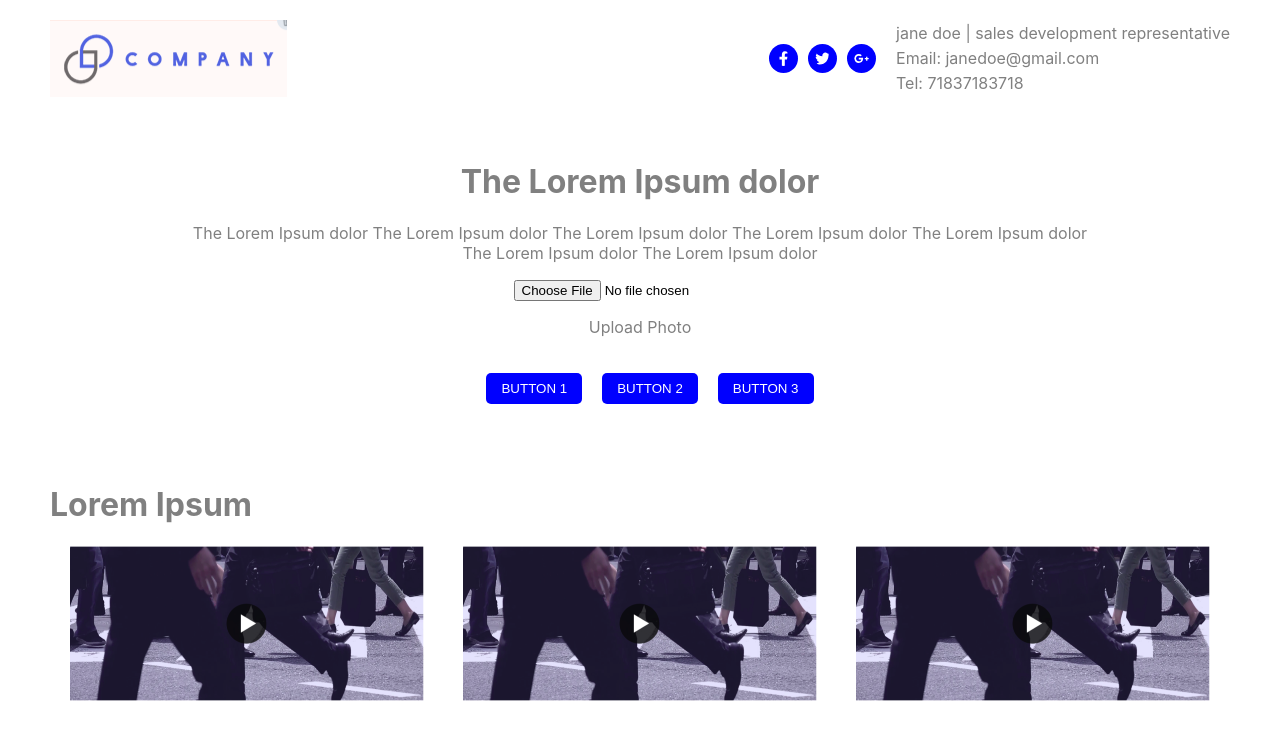
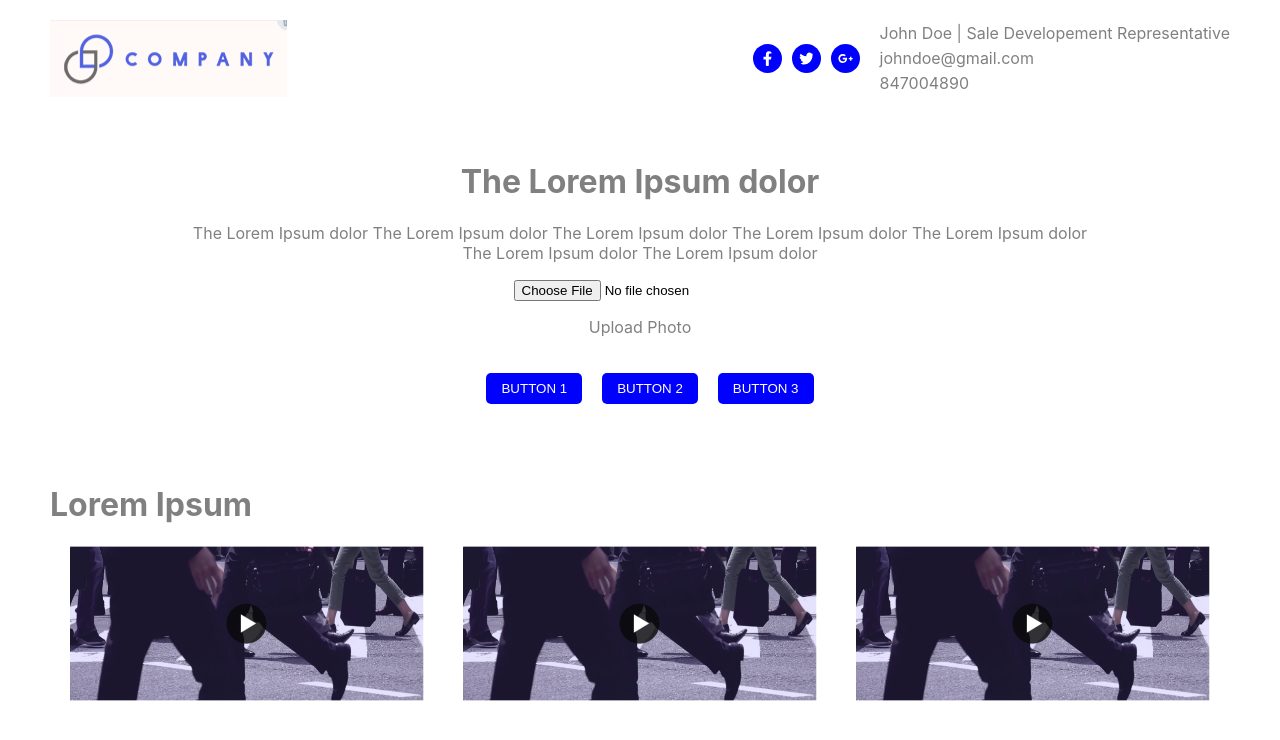
Before and after one commit to 1995muzaker/page-builder-react.js, a Next.js app: page / in a window 1280 px wide. Shown: the top 740 px of the page. Built offline with nearby package versions, Linux system fonts and the light colour scheme.

Commit message:
inline edit refactored with global function

```diff
--- a/package.json
+++ b/package.json
@@ -8,6 +8,7 @@
     "start": "next start"
   },
   "dependencies": {
+    "dompurify": "^2.0.10",
     "next": "9.3.6",
     "react": "16.13.1",
     "react-dom": "16.13.1",
--- a/src/components/header/TextEdit.js
+++ b/src/components/header/TextEdit.js
@@ -1,59 +1,38 @@
 import React from "react";
 
 class TextEdit extends React.Component {
-  constructor(props) {
-    super(props);
-    this.state = {
-      name: props.name,
-      type: props.type || "text",
-      value: props.value || "",
-      editClassName: props.editClassName,
-      edit: false,
-    };
-  }
-
-  focusInput = (event) => {
-    const value = event.target.value;
-    event.target.value = "";
-    event.target.value = value;
-    this.setState({ backup: this.state.value });
-  };
-
-  handleChange = (event) => {
-    this.setState({ value: event.target.value });
-  };
-
-  blurInput = () => {
-    this.setState({ edit: false });
+  state = {
+    isEditing: false,
   };
 
   keyInput = (event) => {
     if (event.key === "Escape") {
-      this.setState({ edit: false, value: this.state.backup });
+      this.setState({ isEditing: false });
     }
     if (event.key === "Enter") {
-      this.setState({ edit: false });
+      this.setState({ isEditing: false });
     }
   };
-
-  handleClick = () => {
-    this.setState({ edit: this.state.edit !== true });
-  };
   render() {
+    const { text, placeholder, children } = this.props;
     return (
-      (this.state.edit === true && (
-        <input
-          name={this.state.name}
-          type={this.state.type}
-          value={this.state.value}
-          className={this.state.editClassName}
-          autoFocus
-          onFocus={this.focusInput}
-          onChange={this.handleChange}
-          onBlur={this.blurInput}
-          onKeyUp={this.keyInput}
-        />
-      )) || <p onClick={this.handleClick}>{this.state.value}</p>
+      <section>
+        {this.state.isEditing ? (
+          <div
+            onBlur={() => this.setState({ isEditing: false })}
+            onKeyDown={(e) => this.keyInput(e)}
+          >
+            {children}
+          </div>
+        ) : (
+          <p
+            onClick={() => this.setState({ isEditing: true })}
+            className={`${text ? "text-black" : "text-gray-500"}`}
+          >
+            {text || placeholder || "Editable content"}
+          </p>
+        )}
+      </section>
     );
   }
 }
--- /dev/null
+++ b/src/components/header/TextEditView.js
@@ -0,0 +1,88 @@
+import React from "react";
+import TextEdit from "./TextEdit";
+import { InnerEdit } from "../../styles/Header";
+
+const TextEditView = ({
+  description,
+  email,
+  tel,
+  title,
+  handleInputChange,
+}) => {
+  return (
+    <div>
+      <InnerEdit>
+        <TextEdit
+          text={title}
+          placeholder="Write a title name"
+          // childRef={inputRef}
+          type="input"
+        >
+          <input
+            // // ref={inputRef}
+            type="text"
+            name="title"
+            className="shadow appearance-none border rounded w-full py-2 px-3 text-gray-700 leading-tight focus:outline-none focus:shadow-outline border-blue-300"
+            placeholder="Write a title name"
+            value={title}
+            onChange={handleInputChange}
+          />
+        </TextEdit>
+        &nbsp;
+        <p> | </p>
+        &nbsp;
+        <TextEdit
+          text={description}
+          placeholder="Description for the task"
+          // childRef={textareaRef}
+          type="textarea"
+        >
+          <input
+            // ref={textareaRef}
+            name="description"
+            className="shadow appearance-none border rounded w-full py-2 px-3 text-gray-700 leading-tight focus:outline-none focus:shadow-outline border-blue-300"
+            placeholder="Description for the task"
+            rows="5"
+            value={description}
+            onChange={handleInputChange}
+          />
+        </TextEdit>
+      </InnerEdit>
+
+      <TextEdit
+        text={email}
+        placeholder="Write a email name"
+        // childRef={inputRef}
+        type="input"
+      >
+        <input
+          // // ref={inputRef}
+          type="text"
+          name="email"
+          className="shadow appearance-none border rounded w-full py-2 px-3 text-gray-700 leading-tight focus:outline-none focus:shadow-outline border-blue-300"
+          placeholder="Write a email name"
+          value={email}
+          onChange={handleInputChange}
+        />
+      </TextEdit>
+      <TextEdit
+        text={tel}
+        placeholder="Write a tel name"
+        // childRef={inputRef}
+        type="input"
+      >
+        <input
+          // // ref={inputRef}
+          type="text"
+          name="tel"
+          className="shadow appearance-none border rounded w-full py-2 px-3 text-gray-700 leading-tight focus:outline-none focus:shadow-outline border-blue-300"
+          placeholder="Write a tel name"
+          value={tel}
+          onChange={handleInputChange}
+        />
+      </TextEdit>
+    </div>
+  );
+};
+
+export default TextEditView;
--- a/src/components/header/index.js
+++ b/src/components/header/index.js
@@ -1,16 +1,21 @@
-import React from "react";
+import React, { useRef, useState } from "react";
 import { HeaderDiv, Logo, HeaderList } from "../../styles/Header";
 import { FaFacebookF, FaTwitter, FaGooglePlusG } from "react-icons/fa";
 import TextEdit from "./TextEdit";
+import TextEditView from "./TextEditView";
 
-const Header = ({ zoomPicIn, zoomPicOut, height, show, toggleEdit }) => {
-  const handleClick = (event) => {
-    console.log("handleClick", event.target.name);
-    eval(this[event.target.name]).bind(this)(event);
-  };
-  const helloWorld = () => {
-    this.setState({ message: "Hello, World!" });
-  };
+const Header = ({
+  zoomPicIn,
+  zoomPicOut,
+  height,
+  show,
+  toggleEdit,
+  description,
+  email,
+  tel,
+  title,
+  handleInputChange,
+}) => {
   return (
     <HeaderDiv>
       <div>
@@ -38,15 +43,13 @@ const Header = ({ zoomPicIn, zoomPicOut, height, show, toggleEdit }) => {
           </li>
         </ul>
         <div>
-          <TextEdit
-            value="jane doe | sales development representative"
-            editClassName="form-control"
+          <TextEditView
+            description={description}
+            email={email}
+            tel={tel}
+            title={title}
+            handleInputChange={handleInputChange}
           />
-          <TextEdit
-            value=" Email: janedoe@gmail.com"
-            editClassName="form-control"
-          />
-          <TextEdit value="Tel: 71837183718" editClassName="form-control" />
         </div>
       </HeaderList>
     </HeaderDiv>
--- a/src/components/index.js
+++ b/src/components/index.js
@@ -7,6 +7,10 @@ class Builder extends React.Component {
   state = {
     height: 100,
     show: false,
+    title: "John Doe",
+    description: "Sale Developement Representative",
+    email: "johndoe@gmail.com",
+    tel: "847004890",
     items: [
       {
         id: 1,
@@ -23,11 +27,6 @@ class Builder extends React.Component {
     ],
   };
 
-
-  edit() {
-    this.setState({edit:edit!==false})
-  }
-
   componentDidMount() {
     const dataRetrieve = JSON.parse(window.localStorage.getItem("height"));
     this.setState({
@@ -35,17 +34,30 @@ class Builder extends React.Component {
     });
   }
 
+  handleInputChange = (e) => {
+    let input = e.target;
+    let name = e.target.name;
+    let value = input.value;
+
+    this.setState({
+      [name]: value,
+    });
+  };
+
   toggleEdit = () => {
     this.setState({
       show: !this.state.show,
     });
   };
-  zoomPicIn = () => {
+  zoomPicIn = (e) => {
+    e.preventDefault();
     window.localStorage.setItem("height", JSON.stringify(this.state.height));
     this.setState({ height: this.state.height + 20 });
   };
 
-  zoomPicOut = () => {
+  zoomPicOut = (e) => {
+    e.preventDefault();
+
     window.localStorage.setItem("height", JSON.stringify(this.state.height));
     this.setState({ height: this.state.height - 20 });
   };
@@ -82,7 +94,7 @@ class Builder extends React.Component {
   };
 
   render() {
-    const { height, show } = this.state;
+    const { height, show, description, email, tel, title } = this.state;
 
     return (
       <React.Fragment>
@@ -117,6 +129,11 @@ class Builder extends React.Component {
             zoomPicOut={this.zoomPicOut}
             toggleEdit={this.toggleEdit}
             show={show}
+            description={description}
+            email={email}
+            tel={tel}
+            title={title}
+            handleInputChange={this.handleInputChange}
           />
           <Section />
           <Testimonial />
--- a/src/styles/Header.js
+++ b/src/styles/Header.js
@@ -39,3 +39,9 @@ export const HeaderList = styled.div`
     margin-bottom: 5px;
   }
 `;
+
+export const InnerEdit = styled.div`
+  display: flex;
+  justify-content: space-between;
+  align-items: center;
+`;
```
Also changed, not shown: 1 other file (tests, documents, lock files or other folders).
